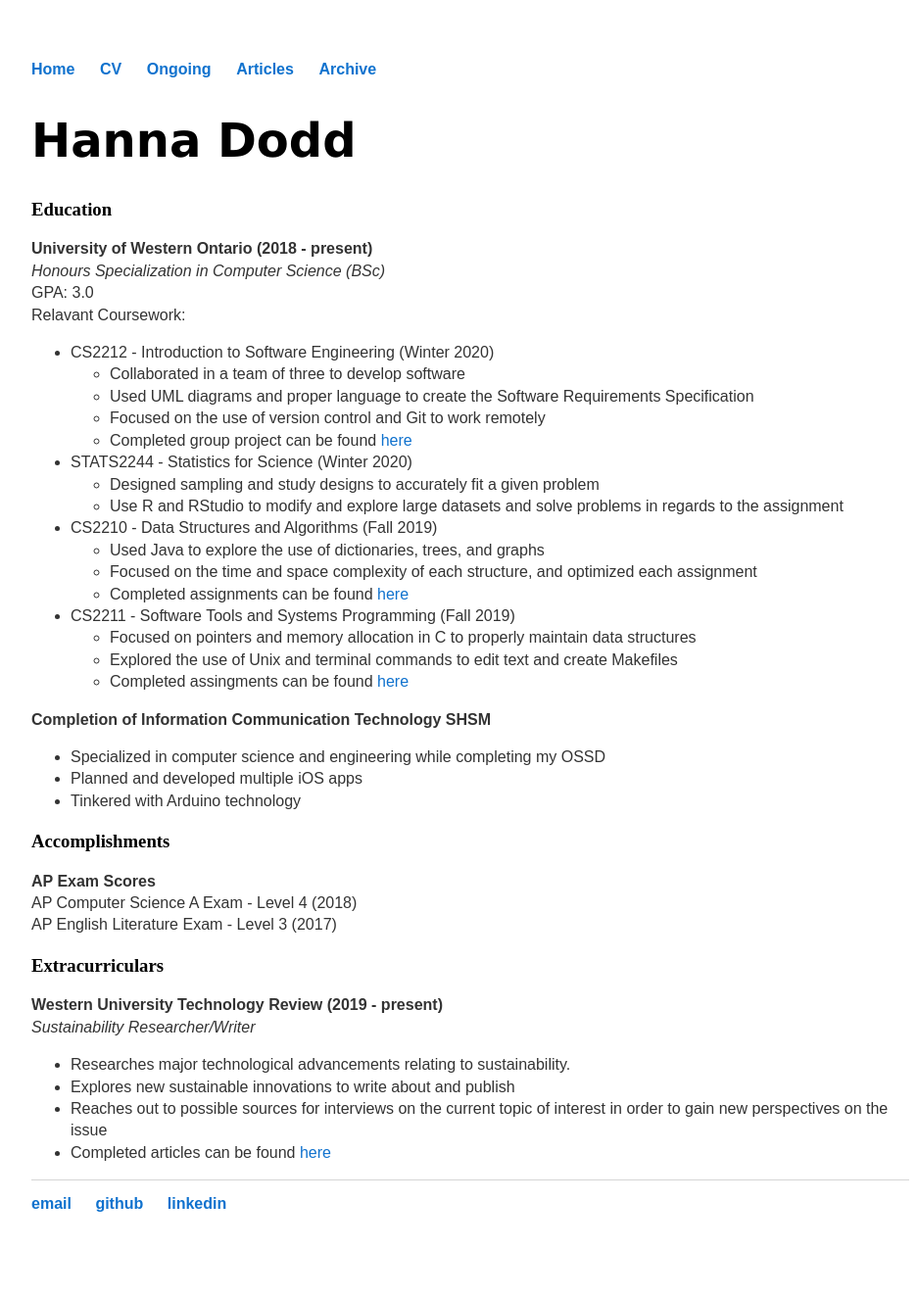
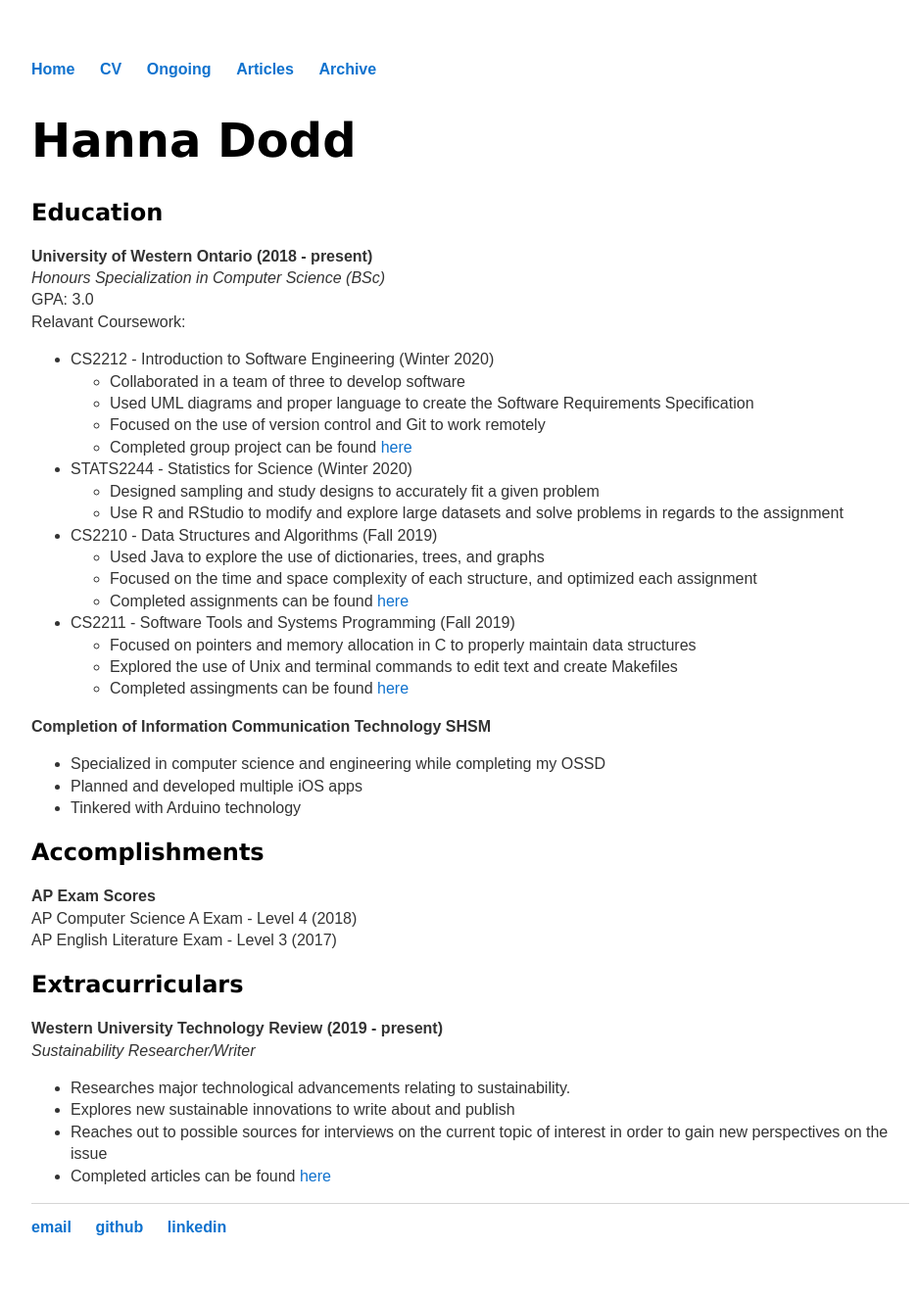
Before and after one commit to hanna-dodd/hanna-dodd.github.io, a Jekyll site: the page built from cv/index.html, in a window 1280 px wide. Shown: the whole page at 98% size, without its empty margins (160-1097 px from the left). Built offline with Jekyll 4.4.1, drawn with Linux system fonts in a browser that asks for light colours; before the commit the page ends 1300 px from its top, so only the background shows below that.

Commit message:
Changing headings in CV

```diff
--- a/css/main.css
+++ b/css/main.css
@@ -24,6 +24,9 @@ h1 {
     font-family: 'Verdana', 'Sans-Serif';
     font-size: 48px;
 }
+h2 {
+    font-family: 'Verdana', 'Sans-Serif';
+}
 p, ul li {
     font-family: 'Arial', 'Sans-Serif';
     font-size: 16px;
--- a/cv/index.html
+++ b/cv/index.html
@@ -8,7 +8,7 @@ title: CV
 
 	<div class="education">
 
-		<h3>Education</h3>
+		<h2>Education</h2>
 		<p>
 			<strong>University of Western Ontario (2018 - present)</strong><br>
 			<em>Honours Specialization in Computer Science (BSc)</em><br>
@@ -53,7 +53,7 @@ title: CV
 	</div>
 	<div class="awards">
 
-		<h3>Accomplishments</h3>
+		<h2>Accomplishments</h2>
 		<p>
 			<strong>AP Exam Scores</strong><br>
 			AP Computer Science A Exam - Level 4 (2018)<br>
@@ -63,7 +63,7 @@ title: CV
 	</div>
 	<div class="extracurriculars">
 
-		<h3>Extracurriculars</h3>
+		<h2>Extracurriculars</h2>
 		<p>
 			<strong>Western University Technology Review (2019 - present)</strong><br>
 			<em>Sustainability Researcher/Writer</em>
```
